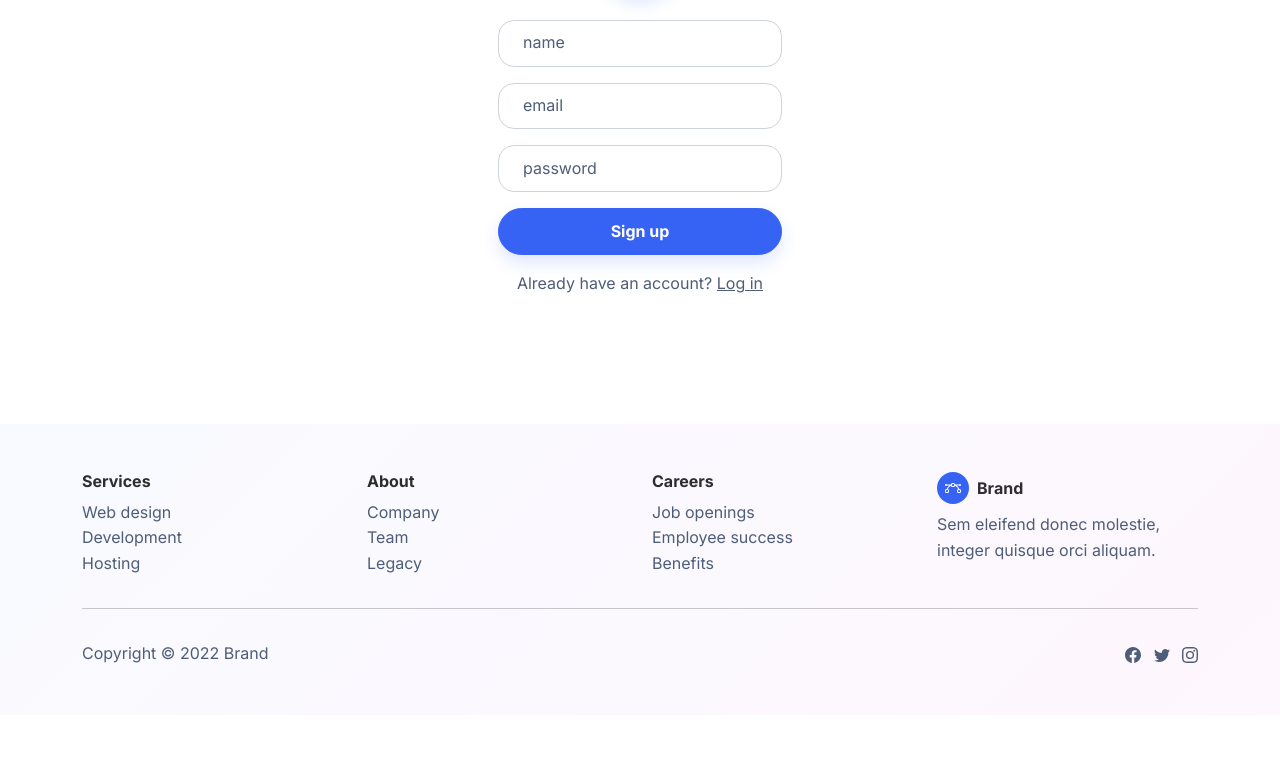
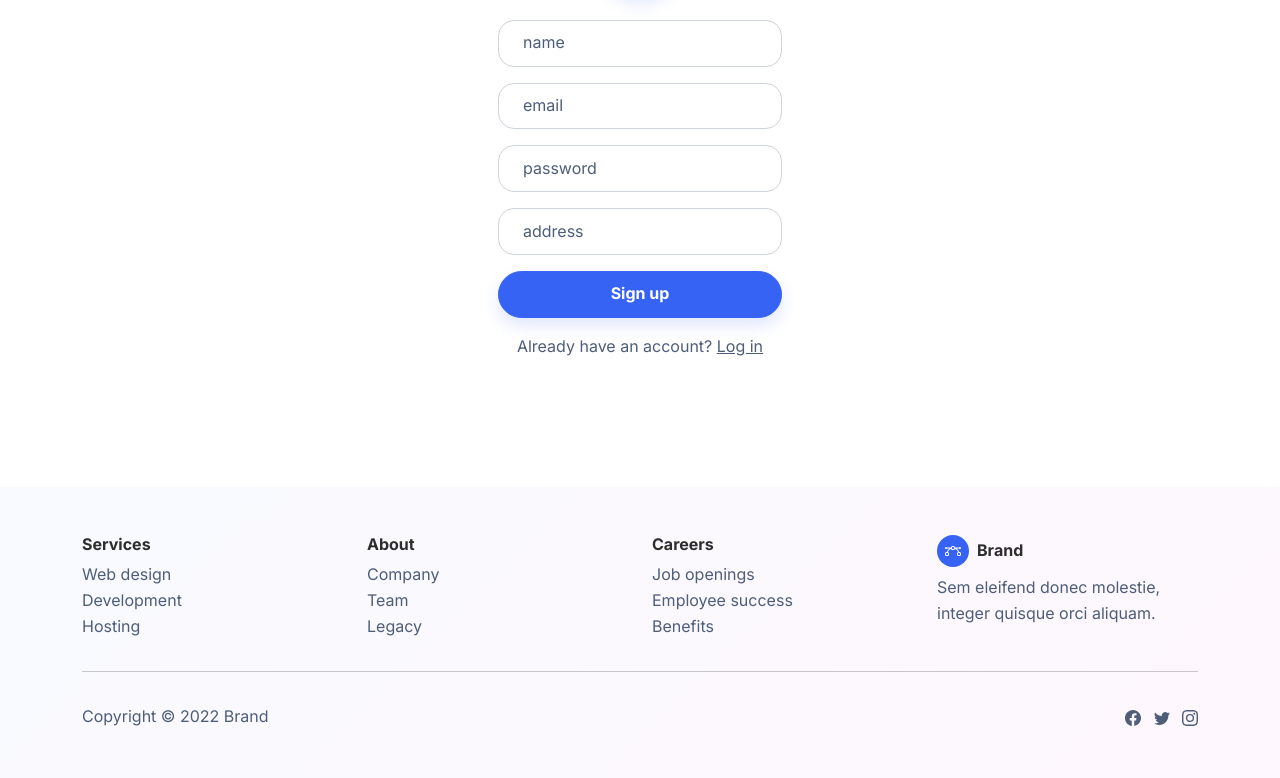
Before and after one commit to Y1YangLin/SA_project, a PHP site: page /Views/register.php in a window 1280 px wide. Shown: the part 428-1206 px from the top of the page. Before the commit the page ends 1091 px from the top, so only its background shows below. Run offline with PHP 8.4, Linux system fonts and the light colour scheme.

Commit message:
更新一波register細節 666

```diff
--- /dev/null
+++ b/Views/assets/bootstrap/mycss/register_style.css
@@ -0,0 +1,10 @@
+.valid{
+    border:2px solid green;
+}
+.invalid{
+    border:2px solid red;
+}
+
+#ppp{
+    color:red;
+}
--- a/Views/register.php
+++ b/Views/register.php
@@ -12,6 +12,7 @@
     <title>Sign up - Brand</title>
     <link rel="stylesheet" href="assets/bootstrap/css/bootstrap.min.css">
     <link rel="stylesheet" href="https://fonts.googleapis.com/css?family=Inter:300italic,400italic,600italic,700italic,800italic,400,300,600,700,800&amp;display=swap">
+    <link rel="stylesheet" href="./assets/bootstrap/mycss/register_style.css">
 </head>
 
 <body>
@@ -41,13 +42,56 @@
                                     <path d="M8 8a3 3 0 1 0 0-6 3 3 0 0 0 0 6zm2-3a2 2 0 1 1-4 0 2 2 0 0 1 4 0zm4 8c0 1-1 1-1 1H3s-1 0-1-1 1-4 6-4 6 3 6 4zm-1-.004c-.001-.246-.154-.986-.832-1.664C11.516 10.68 10.289 10 8 10c-2.29 0-3.516.68-4.168 1.332-.678.678-.83 1.418-.832 1.664h10z"></path>
                                 </svg></div>
                             <form method="post" action="../kernel.php">
-                                <div class="mb-3"><input class="form-control" type="text" name="name" placeholder="name"></div>
-                                <div class="mb-3"><input class="form-control" type="email" name="email" placeholder="email"></div>
-                                <div class="mb-3"><input class="form-control" type="password" name="password" placeholder="password"></div>
+                                <div class="mb-3"><input class="form-control" type="text" name="name" placeholder="name" required><p id="ppp"></p></div>
+                                <div class="mb-3"><input class="form-control" type="email" name="email" placeholder="email" required><p id="ppp"></p></div>
+                                <div class="mb-3"><input class="form-control" type="password" name="password" placeholder="password" minlength="8" required><p id="ppp"></p></div>
+                                <div class="mb-3"><input class="form-control" type="text" name="address" placeholder="address" required><p id="ppp"></p></div>
                                 <div class="mb-3"><button class="btn btn-primary shadow d-block w-100" type="submit" name="RegisterSubmit">Sign up</button></div>
-                                <!-- <div class="mb-3"><input class="form-control" type="submit" name="RegisterSubmit" value="submit"></div> -->
+
+
+
                                 <p class="text-muted">Already have an account?&nbsp;<a href="login.php">Log in</a></p>
+
+
+
                             </form>
+                            <script>
+                                var inputs=document.querySelectorAll('input');
+
+                                inputs.forEach(input=>{
+                                    input.addEventListener('change',function(){
+
+                                        const parent=input.parentElement;
+                                        // var val=input["password"].value;
+                                        const p=parent.querySelector('p');
+
+                                        p.innerHTML="";
+
+                                        input.setCustomValidity('');
+                                        if(input.checkValidity()){
+                                            input.classList.remove('invalid');
+                                            input.classList.add('valid');
+
+                                        }else{
+                                            input.classList.remove('valid');
+                                            input.classList.add('invalid');
+
+                                            if(input.validity.valueMissing){
+                                                input.setCustomValidity("此欄位必填!!");
+                                            }
+                                            if(input.validity.typeMismatch){
+                                                input.setCustomValidity("格式錯誤!!");
+                                            }
+                                            if(input.validity.tooShort){
+                                                input.setCustomValidity("密碼長度不足");
+                                            }
+
+                                            p.innerHTML=input.validationMessage;
+
+                                        }
+                                    })
+                                })
+                            </script>
                         </div>
                     </div>
                 </div>
```
Also changed, not shown: Views/assets/bootstrap/css/bootstrap.min.css.
